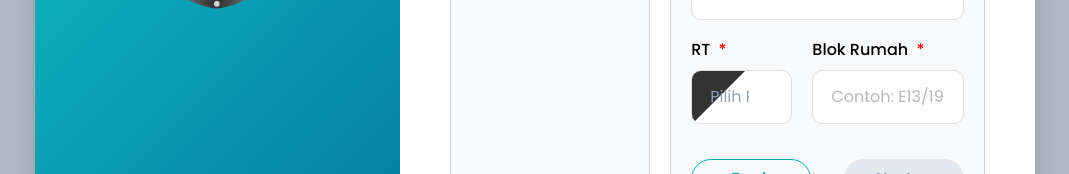
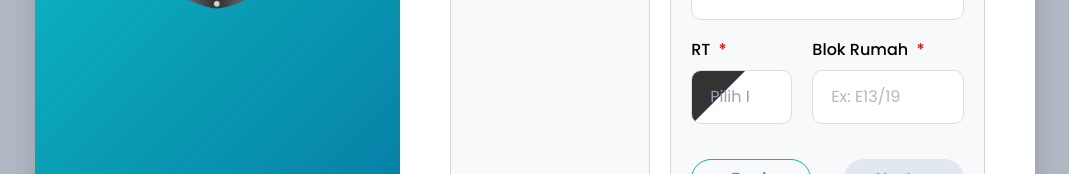
Before and after one commit to Haekal1243/cluster-App, a Next.js app in the folder frontend/: page /register in a window 1280 px wide. Shown: the part 471-645 px from the top of the page, without its empty margins (105-1174 px from the left). Built offline with nearby package versions, Linux system fonts and the light colour scheme.

Commit message:
merge from register

```diff
--- a/frontend/src/app/register/page.jsx
+++ b/frontend/src/app/register/page.jsx
@@ -5,7 +5,6 @@ import { useRouter } from "next/navigation";
 import { showConfirm } from "@/lib/message";
 import AuthShell from "@/components/auth/AuthShell";
 import RegisterStepper from "@/components/auth/RegisterStepper";
-
 
 export default function PersonalDataPage() {
   const router = useRouter();
@@ -141,7 +140,7 @@ export default function PersonalDataPage() {
                     type="text"
                     name="blokRumah"
                     className="form-control"
-                    placeholder="Contoh: E13/19"
+                    placeholder="Ex: E13/19"
                     value={formData.blokRumah}
                     onChange={handleChange}
                   />
```
